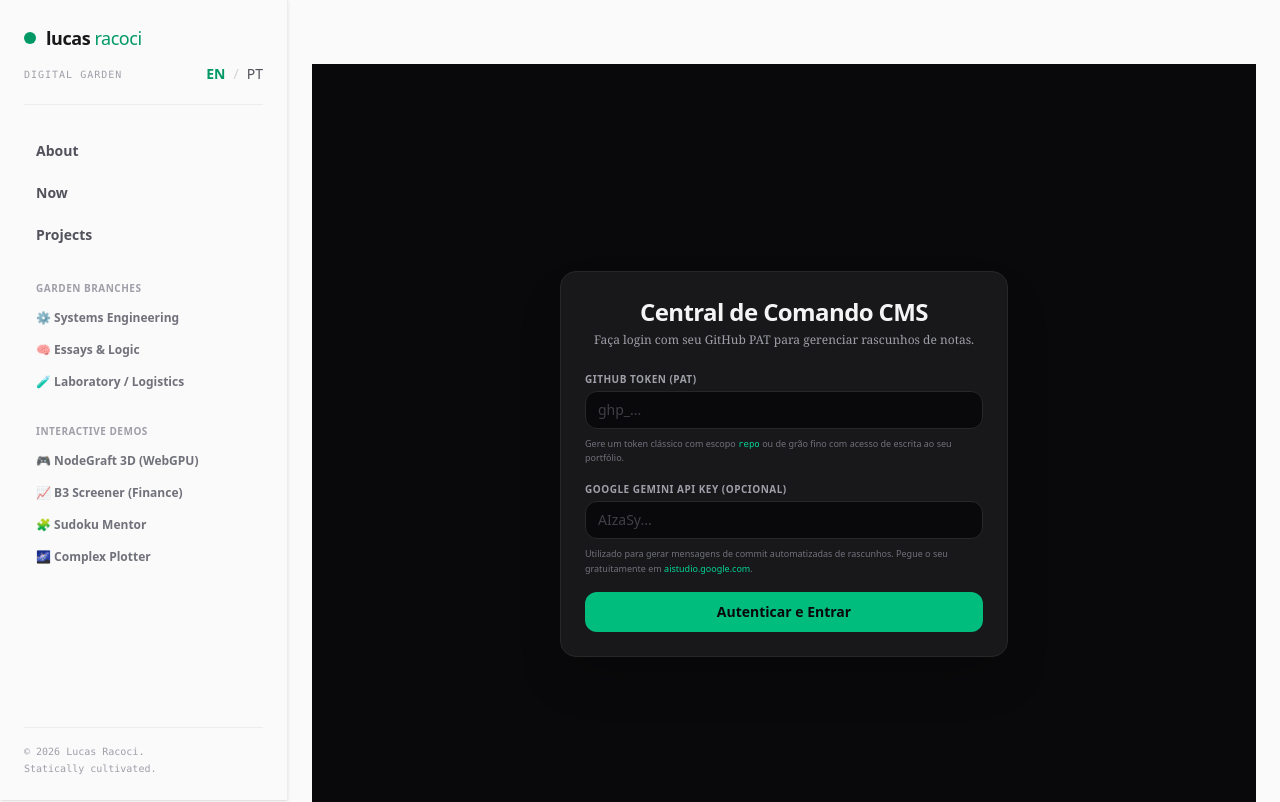
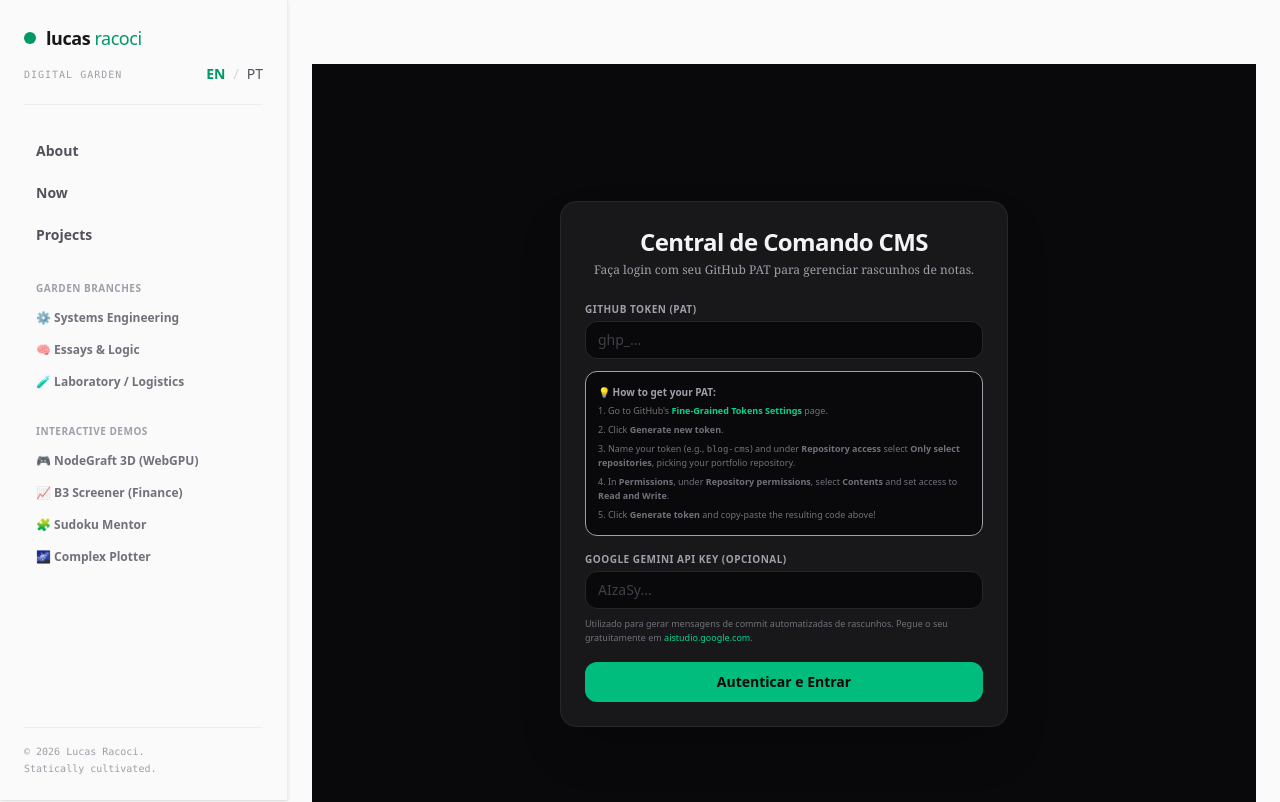
Before and after one commit to racoci/racoci.github.io, a Next.js app: page /en/workspace in a window 1280 px wide. Shown: the top 802 px of the page. Built offline with nearby package versions, Linux system fonts and the light colour scheme; what nearley would draw is missing.

Commit message:
docs: add detailed interactive instructions and direct link for generating github pat inside login panel

```diff
--- a/src/app/[lang]/workspace/page.tsx
+++ b/src/app/[lang]/workspace/page.tsx
@@ -170,6 +170,7 @@ interface PageProps {
 
 export default function WorkspacePage({ params }: PageProps) {
   const { lang } = React.use(params);
+  const isPt = lang === "pt";
   const [mounted, setMounted] = useState(false);
   const [token, setToken] = useState("");
   const [geminiKey, setGeminiKey] = useState("");
@@ -520,8 +521,30 @@ ${diffText.slice(0, 1500)}`;
                 onChange={(e) => setToken(e.target.value)}
                 className="w-full px-3 py-2 bg-zinc-950 border border-zinc-800 rounded-xl text-sm text-zinc-100 placeholder-zinc-700 focus:outline-none focus:ring-1 focus:ring-emerald-500 focus:border-emerald-500"
               />
-              <span className="text-[9px] text-zinc-500 block leading-relaxed mt-1">
-                Gere um token clássico com escopo <code className="text-emerald-400 font-mono">repo</code> ou de grão fino com acesso de escrita ao seu portfólio.
+              <span className="text-[10px] text-zinc-400 block leading-relaxed mt-2 bg-zinc-950 p-3 rounded-xl border border-zinc-850/50">
+                {isPt ? (
+                  <>
+                    💡 <strong>Como obter o seu PAT:</strong>
+                    <ol className="list-decimal list-inside space-y-1 mt-1 text-[9px] text-zinc-500">
+                      <li>Acesse as <a href="https://github.com/settings/tokens?type=beta" target="_blank" rel="noopener noreferrer" className="text-emerald-400 hover:underline font-bold">Configurações de Tokens de Grão Fino</a> do GitHub.</li>
+                      <li>Clique em <strong>Generate new token</strong>.</li>
+                      <li>Dê um nome ao token (ex: <code>blog-cms</code>) e em <strong>Repository access</strong> escolha <strong>Only select repositories</strong>, selecionando o repositório do seu portfólio.</li>
+                      <li>Em <strong>Permissions</strong>, sob <strong>Repository permissions</strong>, selecione <strong>Contents</strong> e mude o nível para <strong>Read and Write</strong>.</li>
+                      <li>Clique em <strong>Generate token</strong> e cole o código resultante acima!</li>
+                    </ol>
+                  </>
+                ) : (
+                  <>
+                    💡 <strong>How to get your PAT:</strong>
+                    <ol className="list-decimal list-inside space-y-1 mt-1 text-[9px] text-zinc-500">
+                      <li>Go to GitHub's <a href="https://github.com/settings/tokens?type=beta" target="_blank" rel="noopener noreferrer" className="text-emerald-400 hover:underline font-bold">Fine-Grained Tokens Settings</a> page.</li>
+                      <li>Click <strong>Generate new token</strong>.</li>
+                      <li>Name your token (e.g., <code>blog-cms</code>) and under <strong>Repository access</strong> select <strong>Only select repositories</strong>, picking your portfolio repository.</li>
+                      <li>In <strong>Permissions</strong>, under <strong>Repository permissions</strong>, select <strong>Contents</strong> and set access to <strong>Read and Write</strong>.</li>
+                      <li>Click <strong>Generate token</strong> and copy-paste the resulting code above!</li>
+                    </ol>
+                  </>
+                )}
               </span>
             </div>
 
```
